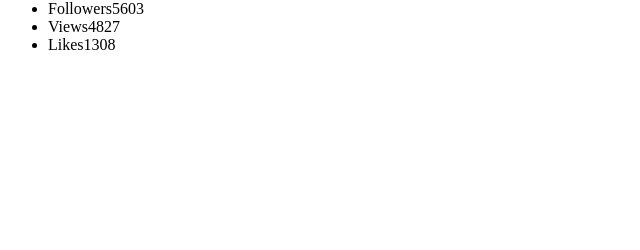
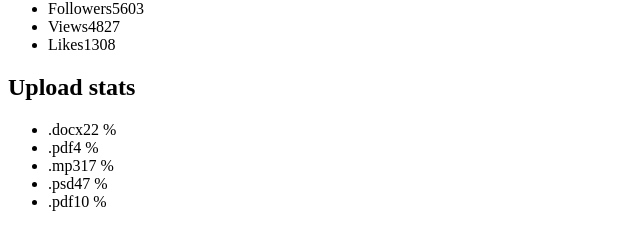
Before and after one commit to 27ugeen/goit-react-hw-01-components, a React (Create React App) app: page / in a window 1280 px wide. Shown: the part 430-680 px from the top of the page, without its empty margins (0-640 px from the left). Built offline with nearby package versions, Linux system fonts and the light colour scheme.

Commit message:
task02 js done

```diff
--- a/src/components/App.js
+++ b/src/components/App.js
@@ -1,13 +1,24 @@
 import React from 'react';
+
 import Profile from './Profile';
 import user from '../user.json';
 
-// console.log(user.stats.followers);
+import Statistics from './Statistics';
+import statisticalData from '../statistical-data.json';
+
+// import FriendList from './FriendList';
+// import friends from '../friends.json';
+
+console.log(Statistics);
 
 const App = () => {
   return (
     <>
       <Profile user={user} />
+
+      <Statistics title="Upload stats" stats={statisticalData} />
+
+      {/* <FriendList friends={friends} /> */}
     </>
   );
 };
--- /dev/null
+++ b/src/components/FriendList.js
@@ -0,0 +1,6 @@
+import React from 'react';
+// import PropTypes from 'prop-types';
+
+const FriendList = ({ friends }) => {};
+
+export default FriendList;
--- /dev/null
+++ b/src/components/Statistics.js
@@ -0,0 +1,36 @@
+import React from 'react';
+import PropTypes from 'prop-types';
+
+const Statistics = ({ title, stats }) => {
+  return (
+    <section className="statistics">
+      {title && <h2 className="title">{title}</h2>}
+
+      <ul className="stat-list">
+        {stats.map(({ id, label, percentage }) => (
+          <li key={id} className="item">
+            <span className="label">{label}</span>
+            <span className="percentage">{percentage} %</span>
+          </li>
+        ))}
+      </ul>
+    </section>
+  );
+};
+
+Statistics.defaultProps = {
+  title: '',
+};
+
+Statistics.propTypes = {
+  title: PropTypes.string,
+  stats: PropTypes.arrayOf(
+    PropTypes.exact({
+      id: PropTypes.string.isRequired,
+      label: PropTypes.string.isRequired,
+      percentage: PropTypes.number.isRequired,
+    }),
+  ).isRequired,
+};
+
+export default Statistics;
--- /dev/null
+++ b/src/friends.json
@@ -0,0 +1,32 @@
+[
+    {
+        "avatar": "https://s3.amazonaws.com/uifaces/faces/twitter/shojberg/128.jpg",
+        "name": "Mango",
+        "isOnline": true,
+        "id": 1812
+    },
+    {
+        "avatar": "https://s3.amazonaws.com/uifaces/faces/twitter/j04ntoh/128.jpg",
+        "name": "Kiwi",
+        "isOnline": false,
+        "id": 1137
+    },
+    {
+        "avatar": "https://s3.amazonaws.com/uifaces/faces/twitter/r_oy/128.jpg",
+        "name": "Ajax",
+        "isOnline": true,
+        "id": 1213
+    },
+    {
+        "avatar": "https://s3.amazonaws.com/uifaces/faces/twitter/mugukamil/128.jpg",
+        "name": "Jay",
+        "isOnline": true,
+        "id": 1714
+    },
+    {
+        "avatar": "https://s3.amazonaws.com/uifaces/faces/twitter/sweetdelisa/128.jpg",
+        "name": "Poly",
+        "isOnline": false,
+        "id": 1284
+    }
+]
--- /dev/null
+++ b/src/statistical-data.json
@@ -0,0 +1,7 @@
+[
+    { "id": "id-1", "label": ".docx", "percentage": 22 },
+    { "id": "id-2", "label": ".pdf", "percentage": 4 },
+    { "id": "id-3", "label": ".mp3", "percentage": 17 },
+    { "id": "id-4", "label": ".psd", "percentage": 47 },
+    { "id": "id-5", "label": ".pdf", "percentage": 10 }
+  ]
```
